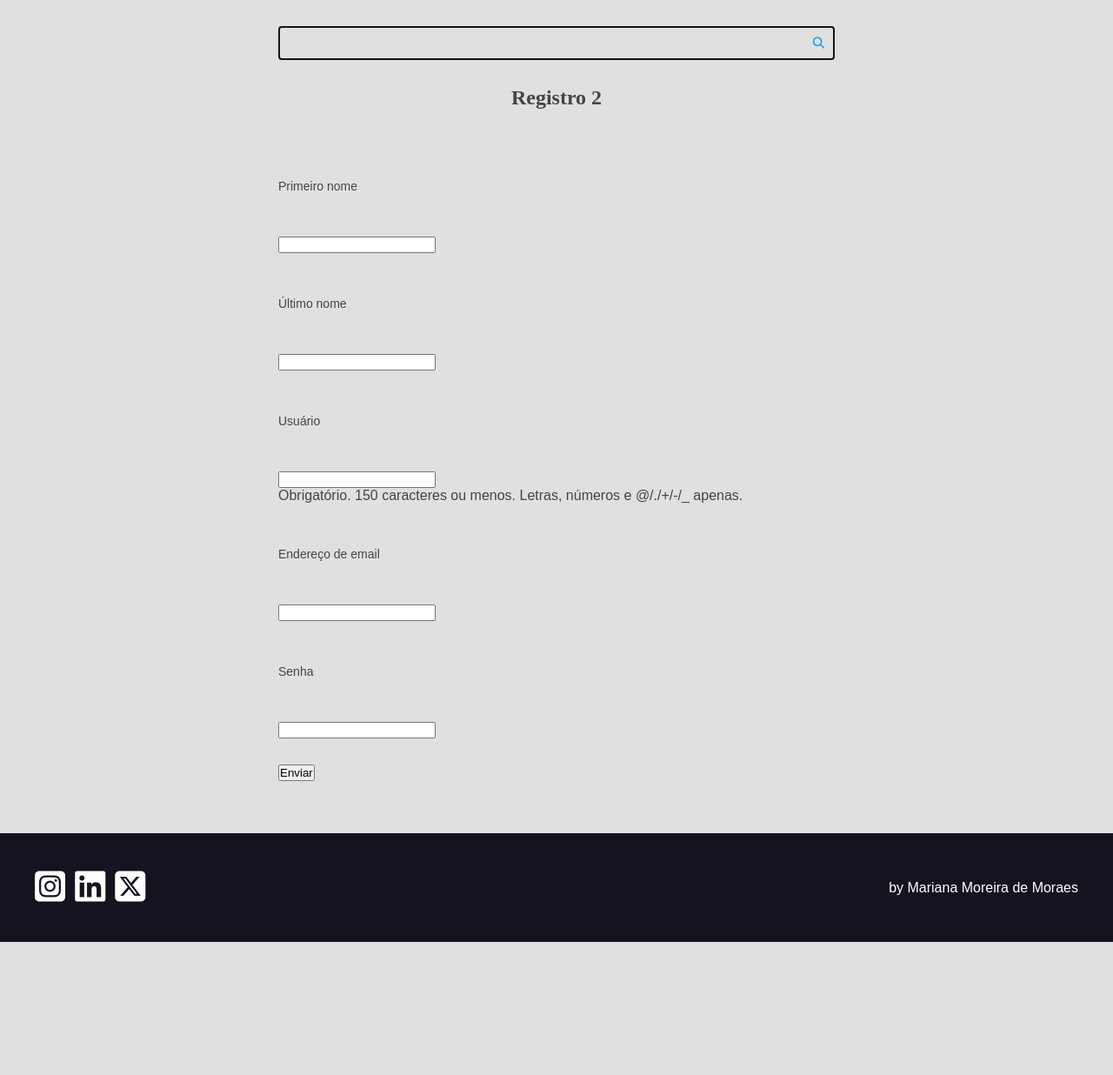
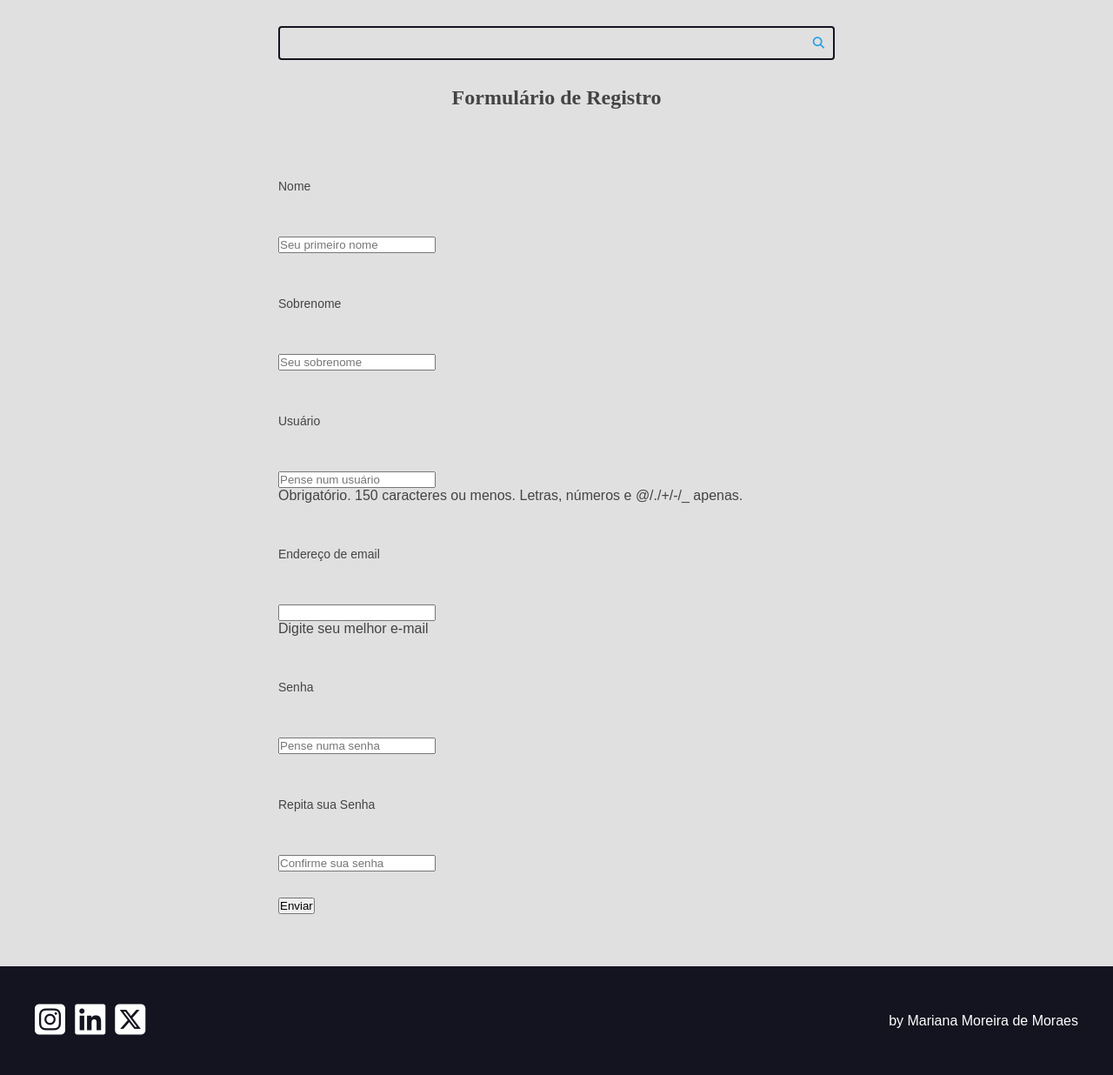
Before and after one commit to Fabio-R-Moraes/artes_portfolio, a Django app: page /autores/register/ in a window 1280 px wide. Shown: the part 107-1343 px from the top of the page at 87% size. Before the commit the page ends 1190 px from the top, so only its background shows below. Run offline with Django 5.2, Linux system fonts and the light colour scheme.

Commit message:
Cuidando do formulário de registro para usuários

```diff
--- a/autores/forms.py
+++ b/autores/forms.py
@@ -1,7 +1,35 @@
 from django import forms
 from django.contrib.auth.models import User
+from django.core.exceptions import ValidationError
+import re
+
+def senhaForte(password):
+    expressao = re.compile(r'^(?=.*[a-z])(?=.*[A-Z])(?=.*[0-9]).{8,}$')
+
+    if not expressao.match(password):
+        raise ValidationError((
+            'A senha deve ter ao menos uma letra maiúscula',
+            'ao menos uma letra minúscula e um número. Também é necessário'
+            'que tenha ao menos 8 caracteres...'
+        ),
+        code='Invalid')
 
 class RegisterForm(forms.ModelForm):
+    def __init__(self, *args, **kwargs):
+        super().__init__(*args, **kwargs)
+
+    password2 = forms.CharField(
+        required=True,
+        label= 'Repita sua Senha',
+        error_messages={
+            'required': 'A senha não pode ser vazia...',
+        },
+        widget=forms.PasswordInput(attrs={
+            'placeholder': 'Confirme sua senha',
+        }),
+        validators=[senhaForte],
+    )
+
     class Meta:
         model = User
         fields = [
@@ -11,3 +39,66 @@ class RegisterForm(forms.ModelForm):
             'email',
             'password',
         ]
+
+        labels = {
+            'first_name': 'Nome',
+            'last_name': 'Sobrenome',
+        }
+
+        help_texts = {
+            'email': 'Digite seu melhor e-mail',
+        }
+
+        error_messages = {
+            'first_name': {
+                'required': 'Escreva seu nome',
+            },
+            'last_name': {
+                'required': 'Preciso do seu sobrenome',
+            },
+            'username': {
+                'required': 'Esse campo NÃO pode ser vazio',
+            },
+            'email': {
+                'required': 'Sem o seu e-mail o seu e-mail o cadastro NÃO pode ser feito',
+            },
+            'password': {
+                'required': 'A senha NÃO pode ser vazia',
+            }
+        }
+
+        widgets = {
+            'first_name': forms.TextInput(attrs={
+                'placeholder': 'Seu primeiro nome',
+            }),
+            'last_name': forms.TextInput(attrs={
+                'placeholder': 'Seu sobrenome',
+            }),
+            'username': forms.TextInput(attrs={
+                'placeholder': 'Pense num usuário',
+            }),
+            'password': forms.PasswordInput(attrs={
+                'placeholder': 'Pense numa senha',
+            }),
+
+        }
+
+    def clean(self):
+        dados = super().clean()
+        password = dados.get('password')
+        password2 = dados.get('password2')
+
+        if password != password2:
+            raise ValidationError({
+                'password': 'As senhas devem ser iguais...',
+                'password2': 'As senhas devem ser iguais...',
+            })
+
+    def clean_email(self):
+        email = self.cleaned_data.get('email','')
+        exists = User.objects.filter(email=email).exists()
+
+        if exists:
+            raise ValidationError(
+                'Esse e-mail já está sendo usado!!!', code='Invalid',
+            )
--- a/autores/templates/pages/register_view.html
+++ b/autores/templates/pages/register_view.html
@@ -2,8 +2,9 @@
 {% block title %}Registro | {% endblock title %}
 {% block conteudo %}
     <div class="main-content center container">
-        <h2>Registro {{ request.session.numero }}</h2>
+        <h2>Formulário de Registro</h2>
     </div>
+    {% include 'partials/mensagens.html' %}
     <div class="main-content container">
         <form action="{% url 'autores:create' %}" method="POST">
             {% csrf_token %}
@@ -21,6 +22,15 @@
                     </div>
                 {% endfor %}
             </div>
+            {% if forms.errors %}
+                <div class="form-content form-content-grid">
+                    <div class="form-group">
+                        <div class="message message-error">
+                            Por favor, corrija os erros no formulário!!!
+                        </div>
+                    </div>
+                </div>
+            {% endif %}
             <div class="form-content form-content-grid">
                 <div class="form-group">
                     <button type="submit">Enviar</button>
--- a/autores/views.py
+++ b/autores/views.py
@@ -1,6 +1,7 @@
 from django.shortcuts import render, redirect
 from .forms import RegisterForm
 from django.http import Http404
+from django.contrib import messages
 
 def register_view(request):
     request.session['numero'] = request.session.get('numero') or 1
@@ -20,4 +21,11 @@ def register_create(request):
     request.session['register_form_data'] = POST
     form = RegisterForm(POST)
 
+    if form.is_valid():
+        usuario = form.save(commit=False)
+        usuario.set_password(usuario.password)
+        usuario.save()
+        messages.success(request, 'Seu usuário foi criado, por favor, faça o login...')
+        del(request.session['register_form_data'])
+
     return redirect('autores:register')
--- /dev/null
+++ b/portfolio/templates/partials/mensagens.html
@@ -0,0 +1,9 @@
+{% if messages %}
+    <div class="main-content center container messages-container">
+        {% for message in messages %}
+            <div class="message {{ message.tags }}">
+                {{ message }}
+            </div>
+        {% endfor %}
+    </div>
+{% endif %}
```
Also changed, not shown: portfolio/static/portfolio/css/styles.css (+41 -0 lines), projeto/settings.py (+9 -0 lines), db.sqlite3.
